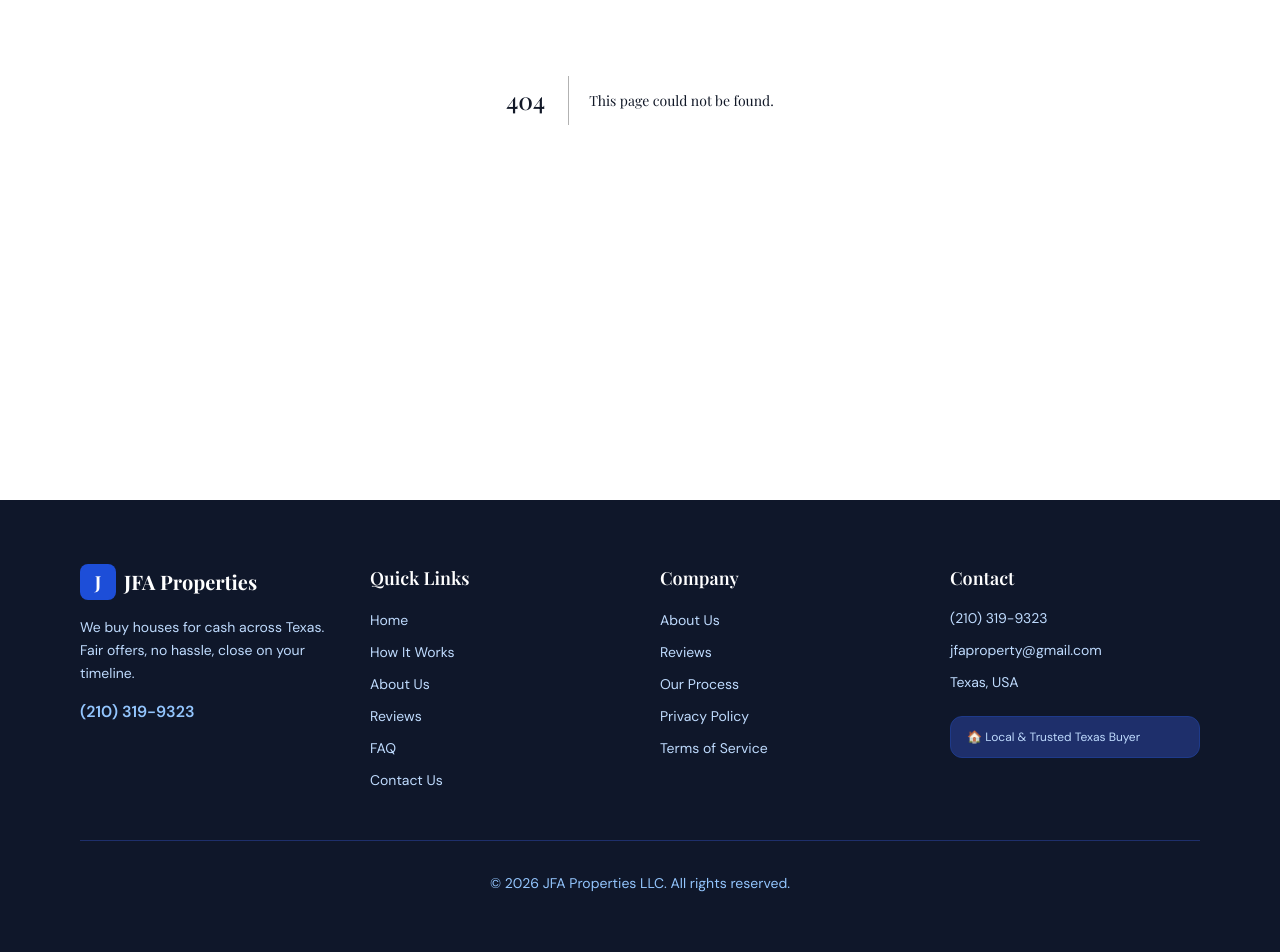
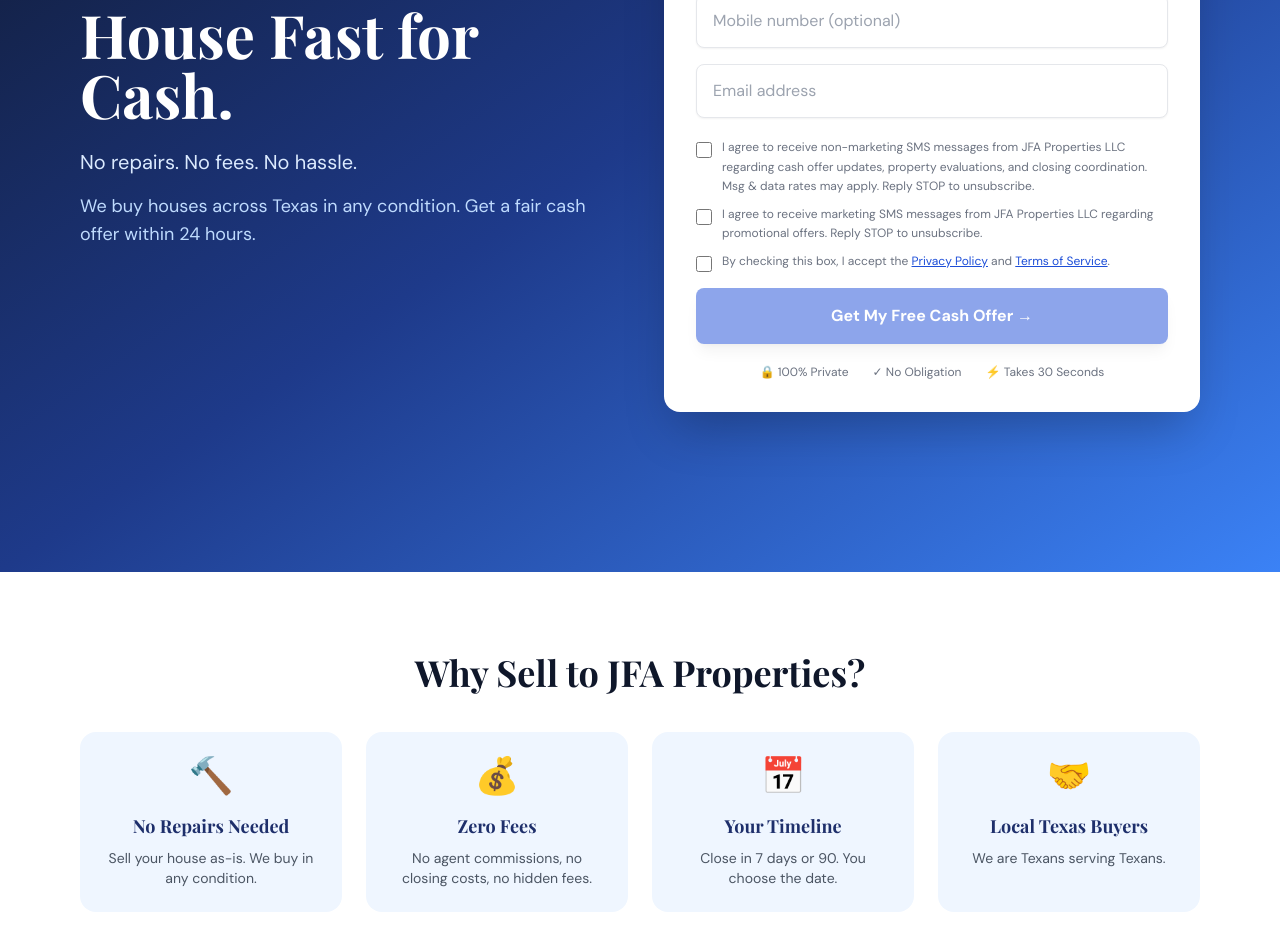
Before and after one commit to jfaproperty/Jfa-prosperity, a Next.js app: page / in a window 1280 px wide. Before the commit this address had no page. Shown: the part 300-1252 px from the top of the page. Built offline with nearby package versions, Linux system fonts and the light colour scheme; a web font is replaced by a local one.

Commit message:
Create page.tsx

```diff
--- /dev/null
+++ b/app/page.tsx
@@ -0,0 +1,65 @@
+import Link from 'next/link'
+import LeadForm from '@/components/LeadForm'
+
+export default function HomePage() {
+  return (
+    <div>
+      <div className="relative min-h-screen bg-gradient-to-br from-brand-900 via-brand-700 to-brand-500 flex items-center">
+        <div className="relative max-w-6xl mx-auto px-4 pt-28 pb-40 grid md:grid-cols-2 gap-12 items-center">
+          <div className="text-white">
+            <h1 className="font-display text-5xl md:text-6xl font-bold leading-tight mb-6">
+              Sell Your Texas House Fast for Cash.
+            </h1>
+            <p className="text-blue-100 text-xl mb-4">No repairs. No fees. No hassle.</p>
+            <p className="text-blue-200 text-lg mb-8">
+              We buy houses across Texas in any condition. Get a fair cash offer within 24 hours.
+            </p>
+          </div>
+          <div className="bg-white rounded-2xl shadow-2xl p-8">
+            <h2 className="font-display text-2xl font-bold text-brand-800 mb-1">Get Your Free Cash Offer</h2>
+            <p className="text-gray-500 text-sm mb-6">No obligation. Takes 30 seconds.</p>
+            <LeadForm />
+          </div>
+        </div>
+      </div>
+
+      <div className="py-20 bg-white">
+        <div className="max-w-6xl mx-auto px-4 text-center">
+          <h2 className="font-display text-4xl font-bold text-brand-900 mb-6">Why Sell to JFA Properties?</h2>
+          <div className="grid sm:grid-cols-2 lg:grid-cols-4 gap-6 mt-10">
+            <div className="bg-brand-50 rounded-2xl p-6">
+              <div className="text-4xl mb-4">🔨</div>
+              <h3 className="font-display text-lg font-bold text-brand-800 mb-2">No Repairs Needed</h3>
+              <p className="text-gray-600 text-sm">Sell your house as-is. We buy in any condition.</p>
+            </div>
+            <div className="bg-brand-50 rounded-2xl p-6">
+              <div className="text-4xl mb-4">💰</div>
+              <h3 className="font-display text-lg font-bold text-brand-800 mb-2">Zero Fees</h3>
+              <p className="text-gray-600 text-sm">No agent commissions, no closing costs, no hidden fees.</p>
+            </div>
+            <div className="bg-brand-50 rounded-2xl p-6">
+              <div className="text-4xl mb-4">📅</div>
+              <h3 className="font-display text-lg font-bold text-brand-800 mb-2">Your Timeline</h3>
+              <p className="text-gray-600 text-sm">Close in 7 days or 90. You choose the date.</p>
+            </div>
+            <div className="bg-brand-50 rounded-2xl p-6">
+              <div className="text-4xl mb-4">🤝</div>
+              <h3 className="font-display text-lg font-bold text-brand-800 mb-2">Local Texas Buyers</h3>
+              <p className="text-gray-600 text-sm">We are Texans serving Texans.</p>
+            </div>
+          </div>
+        </div>
+      </div>
+
+      <div className="py-20 bg-brand-700">
+        <div className="max-w-3xl mx-auto px-4 text-center text-white">
+          <h2 className="font-display text-4xl font-bold mb-4">Ready to Sell Your House Fast?</h2>
+          <p className="text-blue-100 text-lg mb-8">Join hundreds of Texas homeowners who got a fair cash offer.</p>
+          <Link href="/contact" className="inline-block bg-white text-brand-700 font-bold text-lg px-10 py-4 rounded-xl hover:bg-blue-50 transition-colors shadow-xl">
+            Get My Free Cash Offer
+          </Link>
+        </div>
+      </div>
+    </div>
+  )
+}
```
